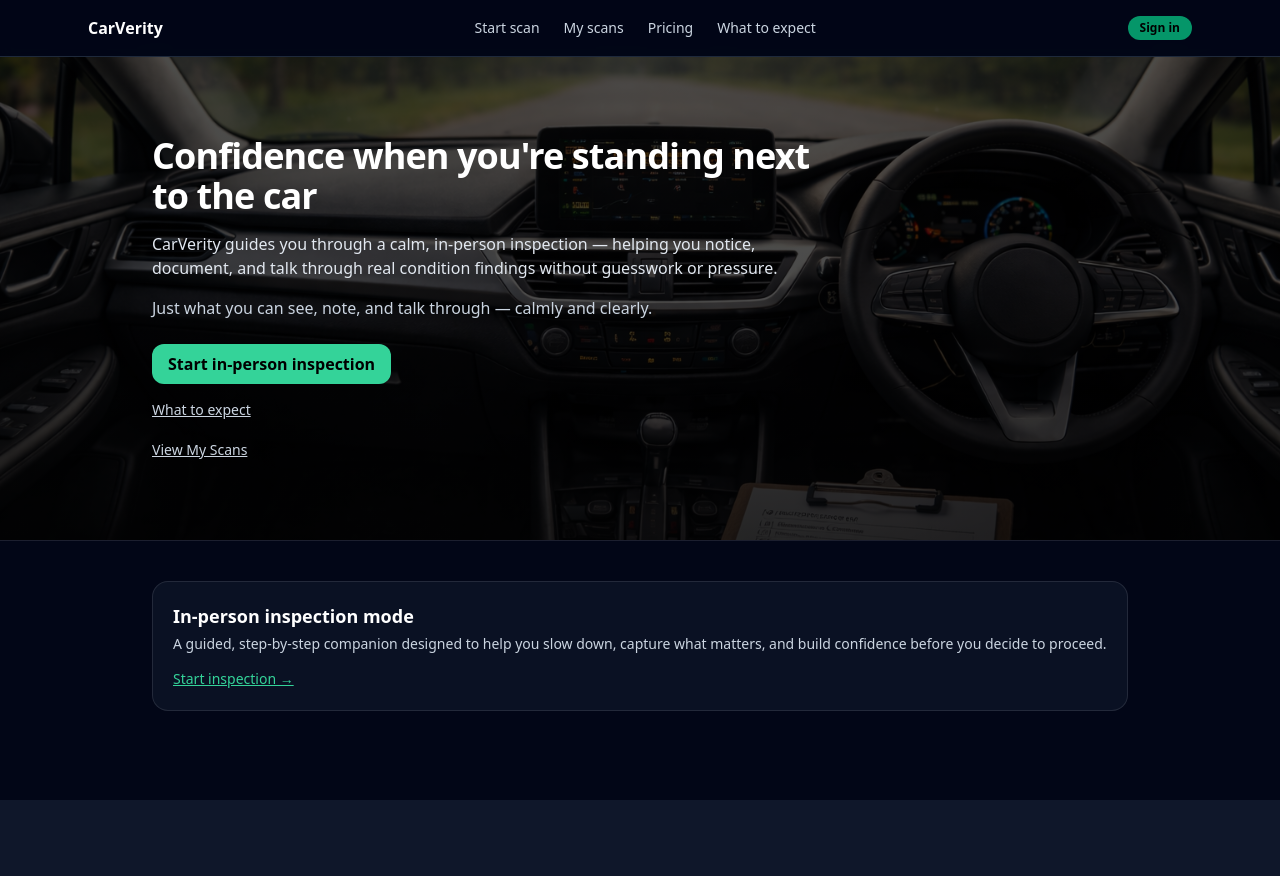
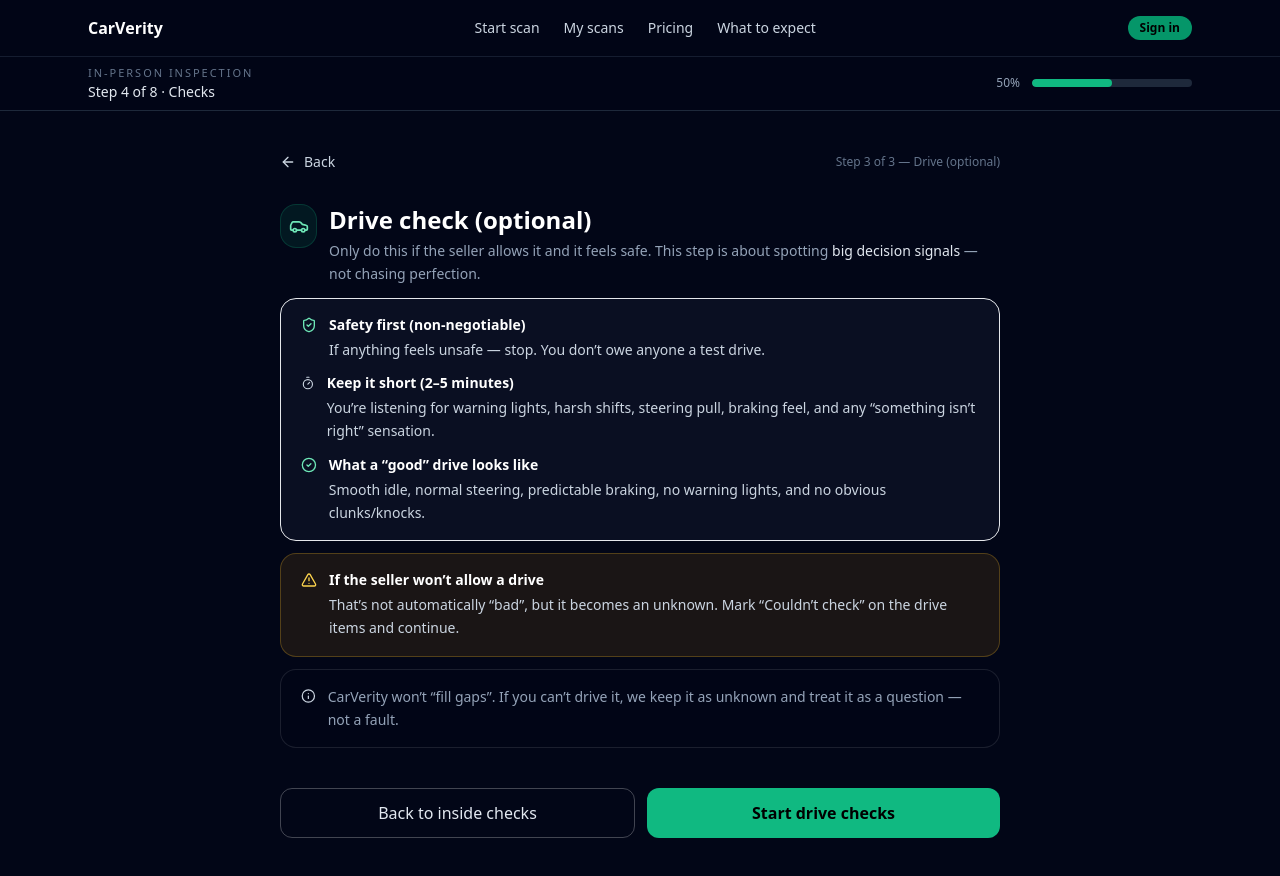
Before and after one commit to jeremy-swallow/carverity-clean, a React (Vite) app: page /scan/in-person/checks/drive-intro in a window 1280 px wide. Before the commit this address led to /. Shown: the top 876 px of the page. Before the commit the page ends 800 px from the top, so only its background shows below. Built offline with nearby package versions, Linux system fonts and the light colour scheme; no server answers.

Commit message:
Add drive intro step before drive checks

```diff
--- a/src/App.tsx
+++ b/src/App.tsx
@@ -19,6 +19,7 @@ import InPersonPhotos from "./pages/InPersonPhotos";
 import InPersonChecksIntro from "./pages/InPersonChecksIntro";
 import InPersonChecksAroundCar from "./pages/InPersonChecksAroundCar";
 import InPersonChecksInsideCabin from "./pages/InPersonChecksInsideCabin";
+import InPersonChecksDriveIntro from "./pages/InPersonChecksDriveIntro";
 import InPersonChecksDrive from "./pages/InPersonChecksDrive";
 import InPersonAskingPrice from "./pages/InPersonAskingPrice";
 import InPersonSummary from "./pages/InPersonSummary";
@@ -52,16 +53,10 @@ export default function App() {
         />
         <Route path="/scan/in-person/photos" element={<InPersonPhotos />} />
 
-        {/* Checks intro (default entry) */}
-        <Route
-          path="/scan/in-person/checks"
-          element={<InPersonChecksIntro />}
-        />
         <Route
           path="/scan/in-person/checks/intro"
           element={<InPersonChecksIntro />}
         />
-
         <Route
           path="/scan/in-person/checks/around"
           element={<InPersonChecksAroundCar />}
@@ -70,6 +65,13 @@ export default function App() {
           path="/scan/in-person/checks/inside"
           element={<InPersonChecksInsideCabin />}
         />
+
+        {/* NEW: Drive intro (safety + summary) */}
+        <Route
+          path="/scan/in-person/checks/drive-intro"
+          element={<InPersonChecksDriveIntro />}
+        />
+
         <Route
           path="/scan/in-person/checks/drive"
           element={<InPersonChecksDrive />}
--- /dev/null
+++ b/src/pages/InPersonChecksDriveIntro.tsx
@@ -0,0 +1,155 @@
+// src/pages/InPersonChecksDriveIntro.tsx
+
+import { useEffect } from "react";
+import { useNavigate } from "react-router-dom";
+import {
+  ArrowLeft,
+  Car,
+  ShieldCheck,
+  AlertTriangle,
+  Timer,
+  CheckCircle2,
+  Info,
+} from "lucide-react";
+import { loadProgress, saveProgress } from "../utils/scanProgress";
+
+export default function InPersonChecksDriveIntro() {
+  const navigate = useNavigate();
+  const progress: any = loadProgress();
+
+  useEffect(() => {
+    saveProgress({
+      ...(progress ?? {}),
+      step: "/scan/in-person/checks/drive-intro",
+    });
+    // eslint-disable-next-line react-hooks/exhaustive-deps
+  }, []);
+
+  function startDriveChecks() {
+    navigate("/scan/in-person/checks/drive");
+  }
+
+  return (
+    <div className="max-w-3xl mx-auto px-6 py-12 space-y-8">
+      <div className="flex items-center justify-between gap-4">
+        <button
+          onClick={() => navigate(-1)}
+          className="inline-flex items-center gap-2 text-sm text-slate-300 hover:text-white"
+        >
+          <ArrowLeft className="h-4 w-4" />
+          Back
+        </button>
+
+        <div className="text-xs text-slate-500">
+          Step 3 of 3 — Drive (optional)
+        </div>
+      </div>
+
+      <div className="space-y-3">
+        <div className="flex items-start gap-3">
+          <div className="h-11 w-11 rounded-2xl bg-emerald-500/10 border border-emerald-500/20 flex items-center justify-center">
+            <Car className="h-5 w-5 text-emerald-300" />
+          </div>
+
+          <div className="space-y-1">
+            <h1 className="text-2xl font-semibold text-white">
+              Drive check (optional)
+            </h1>
+            <p className="text-sm text-slate-400 leading-relaxed">
+              Only do this if the seller allows it and it feels safe. This step
+              is about spotting{" "}
+              <span className="text-slate-200 font-medium">
+                big decision signals
+              </span>{" "}
+              — not chasing perfection.
+            </p>
+          </div>
+        </div>
+
+        <div className="rounded-2xl border border-white/12 bg-slate-900/60 px-5 py-4 space-y-3">
+          <div className="flex items-start gap-3">
+            <ShieldCheck className="h-4 w-4 text-emerald-300 mt-0.5" />
+            <div>
+              <p className="text-sm font-semibold text-white">
+                Safety first (non-negotiable)
+              </p>
+              <p className="text-sm text-slate-300 mt-1 leading-relaxed">
+                If anything feels unsafe — stop. You don’t owe anyone a test
+                drive.
+              </p>
+            </div>
+          </div>
+
+          <div className="flex items-start gap-3">
+            <Timer className="h-4 w-4 text-slate-300 mt-0.5" />
+            <div>
+              <p className="text-sm font-semibold text-white">
+                Keep it short (2–5 minutes)
+              </p>
+              <p className="text-sm text-slate-300 mt-1 leading-relaxed">
+                You’re listening for warning lights, harsh shifts, steering pull,
+                braking feel, and any “something isn’t right” sensation.
+              </p>
+            </div>
+          </div>
+
+          <div className="flex items-start gap-3">
+            <CheckCircle2 className="h-4 w-4 text-emerald-300 mt-0.5" />
+            <div>
+              <p className="text-sm font-semibold text-white">
+                What a “good” drive looks like
+              </p>
+              <p className="text-sm text-slate-300 mt-1 leading-relaxed">
+                Smooth idle, normal steering, predictable braking, no warning
+                lights, and no obvious clunks/knocks.
+              </p>
+            </div>
+          </div>
+        </div>
+
+        <div className="rounded-2xl border border-amber-400/25 bg-amber-500/10 px-5 py-4 space-y-2">
+          <div className="flex items-start gap-3">
+            <AlertTriangle className="h-4 w-4 text-amber-300 mt-0.5" />
+            <div className="flex-1">
+              <p className="text-sm font-semibold text-white">
+                If the seller won’t allow a drive
+              </p>
+              <p className="text-sm text-slate-300 mt-1 leading-relaxed">
+                That’s not automatically “bad”, but it becomes an unknown. Mark
+                “Couldn’t check” on the drive items and continue.
+              </p>
+            </div>
+          </div>
+        </div>
+
+        <div className="rounded-2xl border border-white/10 bg-slate-950/40 px-5 py-4">
+          <div className="flex items-start gap-3">
+            <Info className="h-4 w-4 text-slate-300 mt-0.5" />
+            <p className="text-sm text-slate-400 leading-relaxed">
+              CarVerity won’t “fill gaps”. If you can’t drive it, we keep it as
+              unknown and treat it as a question — not a fault.
+            </p>
+          </div>
+        </div>
+      </div>
+
+      <div className="flex gap-3 pt-2">
+        <button
+          type="button"
+          onClick={() => navigate("/scan/in-person/checks/inside")}
+          className="flex-1 rounded-xl border border-white/25 px-4 py-3 text-slate-200"
+        >
+          Back to inside checks
+        </button>
+
+        <button
+          type="button"
+          onClick={startDriveChecks}
+          className="flex-1 rounded-xl bg-emerald-500 hover:bg-emerald-400 text-black font-semibold px-4 py-3"
+        >
+          Start drive checks
+        </button>
+      </div>
+    </div>
+  );
+}
--- a/src/pages/InPersonChecksInsideCabin.tsx
+++ b/src/pages/InPersonChecksInsideCabin.tsx
@@ -114,7 +114,11 @@ export default function InPersonChecksInsideCabin() {
             "Strong smoke smell",
             "Aircon smell",
           ],
-          unsure: ["Couldn’t check boot area", "Raining / wet day", "Short inspection"],
+          unsure: [
+            "Couldn’t check boot area",
+            "Raining / wet day",
+            "Short inspection",
+          ],
         },
       },
       {
@@ -205,7 +209,11 @@ export default function InPersonChecksInsideCabin() {
         const isOpen = Boolean(noteOpen[c.id] || note.trim().length > 0);
 
         const chipSet =
-          value === "concern" ? c.chips.concern : value === "unsure" ? c.chips.unsure : [];
+          value === "concern"
+            ? c.chips.concern
+            : value === "unsure"
+            ? c.chips.unsure
+            : [];
 
         return (
           <section
@@ -287,7 +295,9 @@ export default function InPersonChecksInsideCabin() {
                 <div className="flex items-center gap-2 pt-1">
                   <button
                     type="button"
-                    onClick={() => setNoteOpen((p) => ({ ...p, [c.id]: !isOpen }))}
+                    onClick={() =>
+                      setNoteOpen((p) => ({ ...p, [c.id]: !isOpen }))
+                    }
                     className="inline-flex items-center gap-2 text-xs text-slate-300 hover:text-white"
                   >
                     <MessageSquarePlus className="h-4 w-4" />
@@ -333,7 +343,7 @@ export default function InPersonChecksInsideCabin() {
 
         <button
           type="button"
-          onClick={() => navigate("/scan/in-person/checks/drive")}
+          onClick={() => navigate("/scan/in-person/checks/drive-intro")}
           className="flex-1 rounded-xl bg-emerald-500 hover:bg-emerald-400 text-black font-semibold px-4 py-3"
         >
           Continue
```
